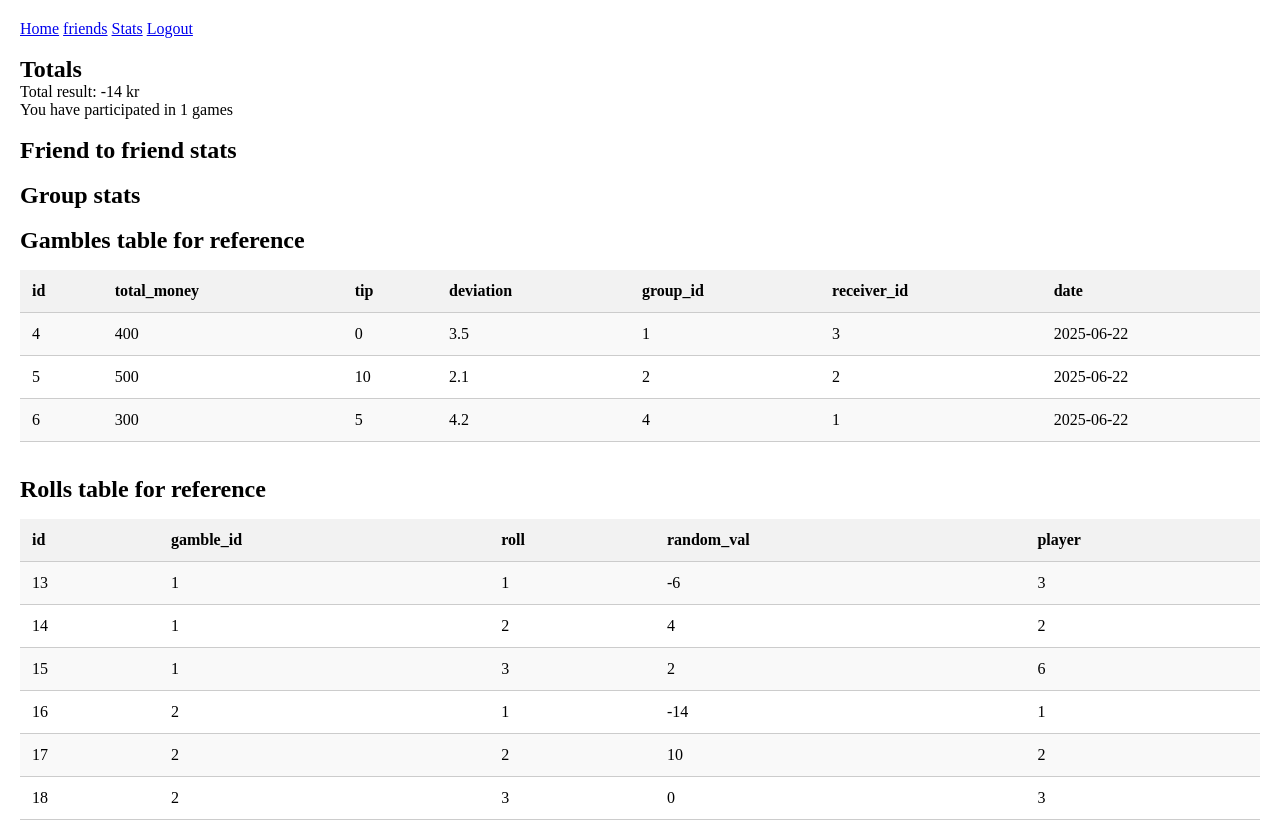
After one commit to ErkiSture/gambling, a Flask app: page /stats in a window 1280 px wide. The commit adds this page. Run offline with Flask 3, Linux system fonts and the light colour scheme; a user stored in the database is signed in; data comes from the database, SQL or seed files in the repository; both versions use the stored data as it was after the commit.

Commit message:
added some stats

```diff
--- a/app/__init__.py
+++ b/app/__init__.py
@@ -2,6 +2,8 @@ from flask import Flask
 from .db import init_db, close_db
 from .routes import bp as routes_bp
 from .auth import bp as auth_bp
+from .friends import bp as friends_bp
+from .stats import bp as stats_bp
 
 def create_app():
     app = Flask(__name__)
@@ -13,5 +15,7 @@ def create_app():
 
     app.register_blueprint(routes_bp)
     app.register_blueprint(auth_bp)
+    app.register_blueprint(friends_bp)
+    app.register_blueprint(stats_bp)
 
     return app
--- a/app/db.py
+++ b/app/db.py
@@ -31,15 +31,32 @@ def init_db(app):
             FOREIGN KEY(user_id) REFERENCES users(id)
             FOREIGN KEY(friend_id) REFERENCES users(id)
         )""")
-        db.execute("""CREATE TABLE IF NOT EXISTS gambles(
-            id INTEGER PRIMARY KEY AUTOINCREMENT,
-            total_money INTEGER NOT NULL,
-            tip INTEGER NOT NULL,
-            deviation REAL NOT NULL,
-            group_id INTEGER,
-            date TEXT DEFAULT (DATE('now'))
+        db.execute(
+        """CREATE TABLE IF NOT EXISTS gambles(
+        id INTEGER PRIMARY KEY AUTOINCREMENT,
+        total_money INTEGER NOT NULL,
+        tip INTEGER NOT NULL,
+        deviation INTEGER NOT NULL,
+        group_id INTEGER,
+        receiver_id INTEGER NOT NULL,
+        date TEXT DEFAULT (DATE('now')),
 
+        FOREIGN KEY(receiver_id) REFERENCES users(id)
+        )"""
+        )
+        db.execute(
+        """
+        CREATE TABLE IF NOT EXISTS rolls(
+        id INTEGER PRIMARY KEY AUTOINCREMENT,
+        gamble_id INTEGER NOT NULL,
+        roll INTEGER NOT NULL,
+        random_val INTEGER NOT NULL,
+        player INTEGER NOT NULL,
 
-        )""")
+        FOREIGN KEY(gamble_id) REFERENCES gambles(id),
+        FOREIGN KEY(player) REFERENCES users(id)
+        )
+        """
+        )
         db.commit()
         db.close()
--- a/app/static/style.css
+++ b/app/static/style.css
@@ -6,9 +6,33 @@
 
 body{
     margin: 20px;
-/*     background-color: #white;
- */}
+}
 
 .error{
     color: red;
 }
+
+  table {
+    width: 100%;
+    border-collapse: collapse;
+    margin: 1rem 0;
+    font-size: 1rem;
+  }
+
+  th, td {
+    padding: 0.75rem;
+    text-align: left;
+    border-bottom: 1px solid #ccc;
+  }
+
+  th {
+    background-color: #f2f2f2;
+  }
+
+  tr:nth-child(even) {
+    background-color: #f9f9f9;
+  }
+
+  tr:hover {
+    background-color: #e6f7ff;
+  }
--- /dev/null
+++ b/app/stats.py
@@ -0,0 +1,34 @@
+from flask import Blueprint, render_template, session, redirect, url_for, request
+from .db import get_db
+
+
+bp = Blueprint('stats', __name__)
+
+@bp.route('/stats')
+def stats():
+    db = get_db()
+
+    result = db.execute(
+    """
+    SELECT
+    SUM(random_val) as total_plus_minus,
+    count(*) as total_rolls
+    FROM rolls
+    WHERE player = ?
+    """, (session['user_id'],)
+    ).fetchone()
+
+    total_plus_minus = result['total_plus_minus'] or 0
+    total_rolls = result['total_rolls']
+
+    gambles_table = db.execute('SELECT * FROM gambles').fetchall()
+    rolls_table = db.execute('SELECT * FROM rolls').fetchall()
+
+
+    return render_template(
+        'stats.html',
+        total_plus_minus=total_plus_minus,
+        total_rolls=total_rolls,
+        gambles_table=gambles_table,
+        rolls_table = rolls_table
+    )
--- a/app/templates/base.html
+++ b/app/templates/base.html
@@ -14,7 +14,8 @@
             <a href="{{ url_for('auth.login') }}">Login</a>
             {% endif %}
             {% if session.get('logged_in') %}
-            <a href="{{ url_for('routes.friends') }}">friends</a>
+            <a href="{{ url_for('friends.friends') }}">friends</a>
+            <a href="{{ url_for('stats.stats') }}">Stats</a>
             {% endif %}
             <a href="{{ url_for('auth.logout') }}">Logout</a>
 
--- a/app/templates/friends.html
+++ b/app/templates/friends.html
@@ -5,7 +5,7 @@
 <br>
 
 <h3>Add friend</h3>
-<form method="post" action=" {{ url_for('routes.add_friend') }}">
+<form method="post" action=" {{ url_for('friends.add_friend') }}">
     <input type="text" name="friend_name">
     <button type="submit">Add Friend</button>
 </form>
@@ -15,7 +15,7 @@
 <h3>Your Friends</h3>
 {% for friend in friends_list %}
 <div>{{ friend['name'] }}</div>
-<form method="POST" action=" {{ url_for('routes.remove_friend') }} ">
+<form method="POST" action=" {{ url_for('friends.remove_friend') }} ">
     <input type="hidden" name="friend_id" value="{{friend['id']}}">
     <button type="Submit">Remove</button>
 </form>
@@ -68,7 +68,7 @@
 {% for req in friend_requests %}
 <div>
     <h3> {{ req['sender_name'] }} sent you a friend request!</h3>
-    <form method="POST" action="{{ url_for('routes.respond_friend')}}">
+    <form method="POST" action="{{ url_for('friends.respond_friend')}}">
         <input type="hidden" name="request_id" value="{{ req['id'] }}">
 
         <button type="submit" name="action" value="accept">Accept</button>
--- /dev/null
+++ b/app/templates/stats.html
@@ -0,0 +1,62 @@
+{% extends "base.html" %}
+
+{% block content %}
+
+<br>
+<h2>Totals</h2>
+<div>Total result: {{ total_plus_minus }} kr</div>
+<div>You have participated in {{ total_rolls }} games</div>
+
+<br>
+<h2>Friend to friend stats</h2>
+
+<br>
+<h2>Group stats</h2>
+
+<br>
+<h2>Gambles table for reference</h2>
+<table>
+    <tr>
+        <th>id</th>
+        <th>total_money</th>
+        <th>tip</th>
+        <th>deviation</th>
+        <th>group_id</th>
+        <th>receiver_id</th>
+        <th>date</th>
+    </tr>
+    {% for row in gambles_table %}
+    <tr>
+        <td>{{ row['id'] }}</td>
+        <td>{{ row['total_money'] }}</td>
+        <td>{{ row['tip'] }}</td>
+        <td>{{ row['deviation'] }}</td>
+        <td>{{ row['group_id'] }}</td>
+        <td>{{ row['receiver_id'] }}</td>
+        <td>{{ row['date'] }}</td>
+    </tr>
+    {% endfor %}
+</table>
+
+<br>
+<h2>Rolls table for reference</h2>
+<table>
+    <tr>
+        <th>id</th>
+        <th>gamble_id</th>
+        <th>roll</th>
+        <th>random_val</th>
+        <th>player</th>
+    </tr>
+    {% for row in rolls_table %}
+    <tr>
+        <td>{{ row['id'] }}</td>
+        <td>{{ row['gamble_id'] }}</td>
+        <td>{{ row['roll'] }}</td>
+        <td>{{ row['random_val'] }}</td>
+        <td>{{ row['player'] }}</td>
+    </tr>
+    {% endfor %}
+</table>
+
+{% endblock %}
```
Also changed, not shown: app/friends.py (added, +100 -0 lines), app/routes.py (+0 -106 lines), test.py (+33 -45 lines), mydb.db.
